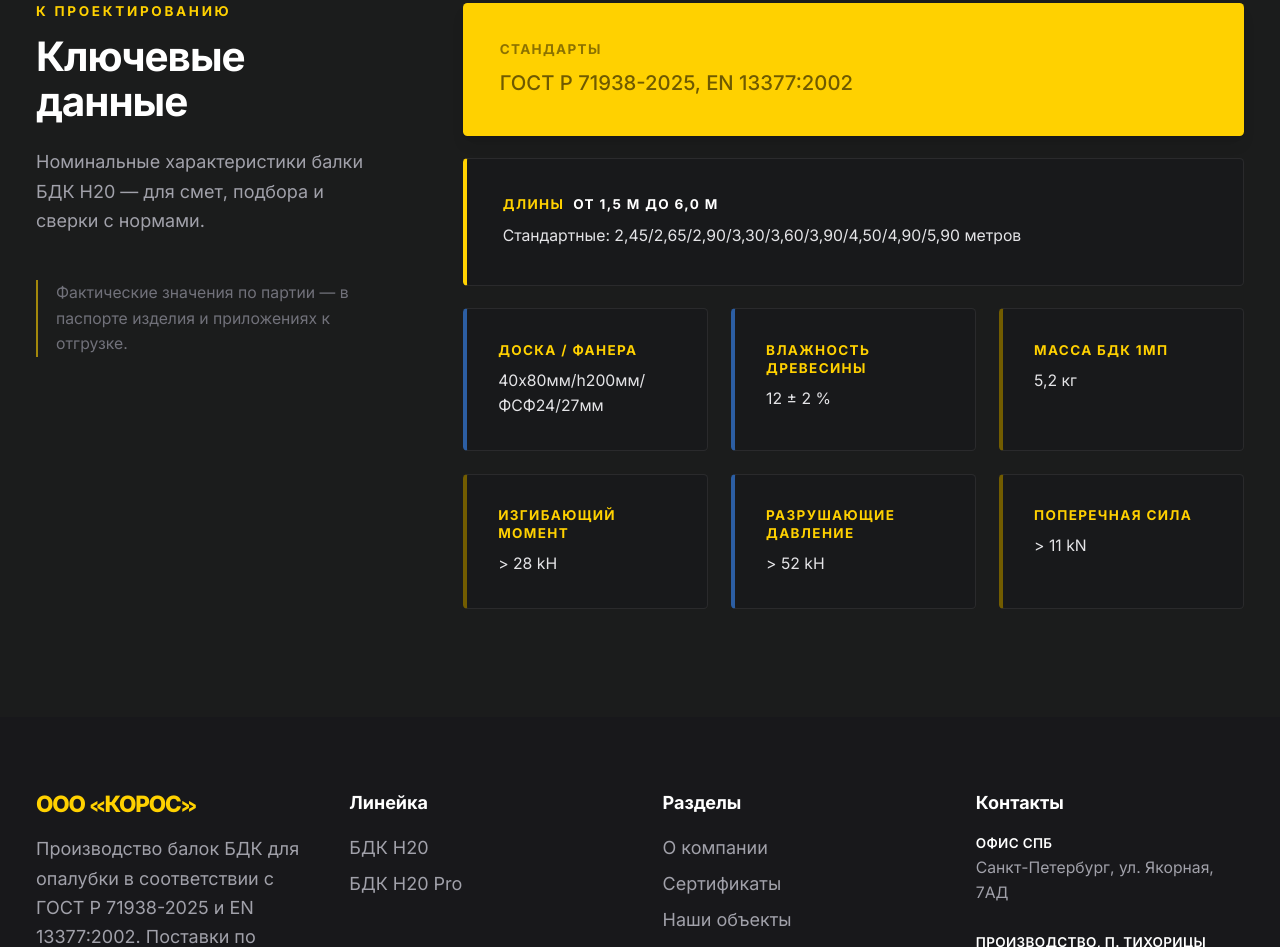
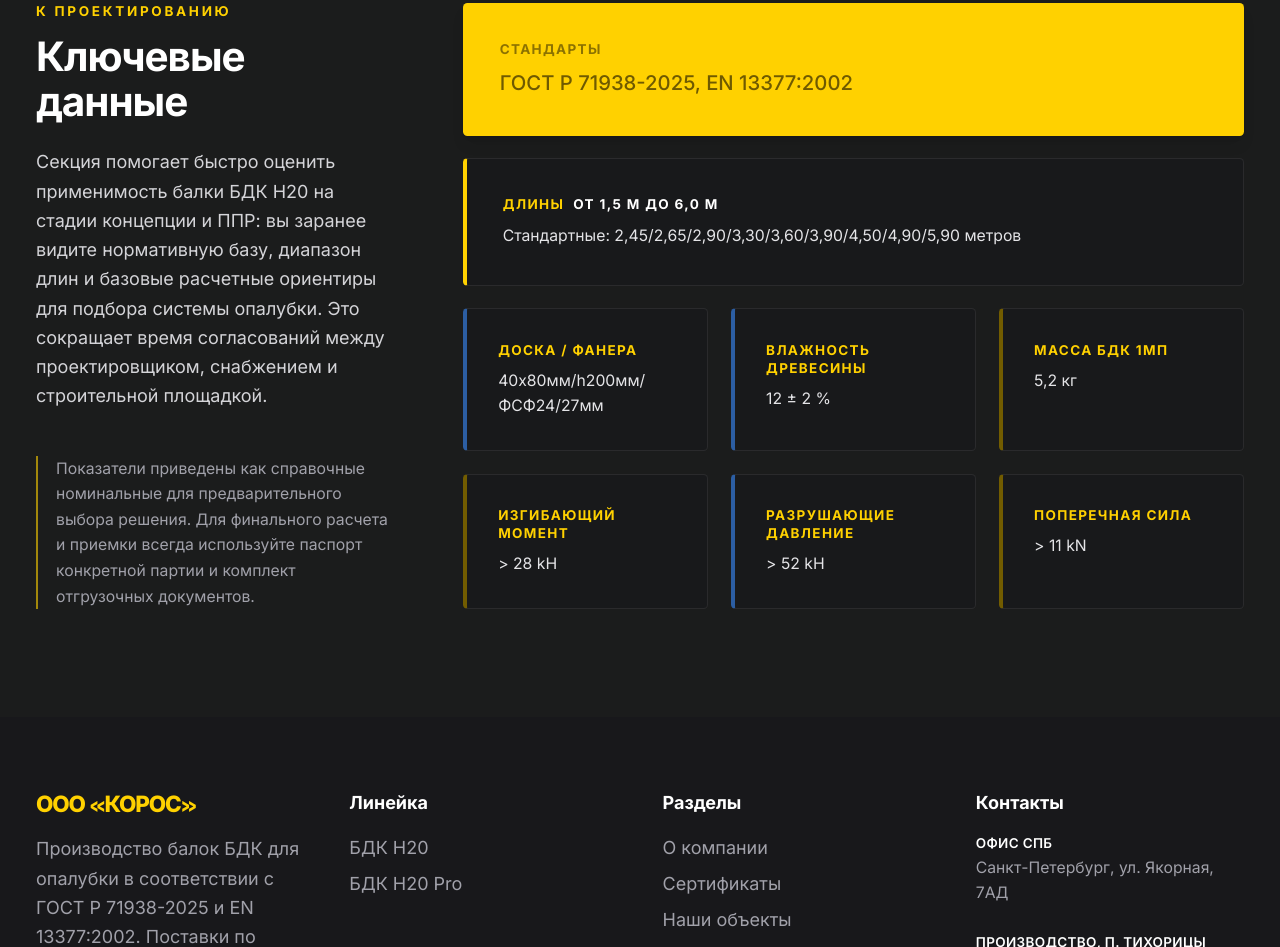
Before and after one commit to imfamous1/korosbeams, a website: page index.html in a window 1280 px wide. Shown: the part 3561-4508 px from the top of the page. Drawn offline with nearby package versions, Linux system fonts and the light colour scheme.

Commit message:
Главная: усилить левый текстовый блок в секции «Ключевые данные».
Добавлен более информативный текст без дублирования карточек справа и улучшена читаемость левого контейнера в RU/EN локалях.

```diff
--- a/index.html
+++ b/index.html
@@ -167,9 +167,9 @@
 <div class="lg:col-span-4 lg:sticky lg:top-28">
 <p class="text-primary-container font-headline font-bold uppercase text-xs tracking-[0.2em] mb-3" data-i18n="index.specs.kicker">К проектированию</p>
 <h2 class="text-3xl sm:text-4xl font-headline font-bold tracking-tight mb-5 leading-[1.1]" data-i18n="index.specs.title">Ключевые данные</h2>
-<p class="text-zinc-400 leading-relaxed max-w-md" data-i18n="index.specs.sub">…</p>
+<p class="text-zinc-300 text-base leading-relaxed max-w-lg" data-i18n="index.specs.sub">…</p>
 <div class="hidden lg:block mt-10 pl-4 border-l-2 border-primary-container/60">
-<p class="text-sm text-zinc-500 leading-relaxed" data-i18n="index.specs.aside">…</p>
+<p class="text-sm text-zinc-400 leading-relaxed max-w-lg" data-i18n="index.specs.aside">…</p>
 </div>
 </div>
 <div class="lg:col-span-8">
--- a/js/i18n.js
+++ b/js/i18n.js
@@ -121,8 +121,8 @@
 
       "index.specs.kicker": "К проектированию",
       "index.specs.title": "Ключевые данные",
-      "index.specs.sub": "Номинальные характеристики балки БДК H20 — для смет, подбора и сверки с нормами.",
-      "index.specs.aside": "Фактические значения по партии — в паспорте изделия и приложениях к отгрузке.",
+      "index.specs.sub": "Секция помогает быстро оценить применимость балки БДК H20 на стадии концепции и ППР: вы заранее видите нормативную базу, диапазон длин и базовые расчетные ориентиры для подбора системы опалубки. Это сокращает время согласований между проектировщиком, снабжением и строительной площадкой.",
+      "index.specs.aside": "Показатели приведены как справочные номинальные для предварительного выбора решения. Для финального расчета и приемки всегда используйте паспорт конкретной партии и комплект отгрузочных документов.",
       "index.specs.std": "Стандарты",
       "index.specs.std.val": "ГОСТ Р 71938-2025, EN 13377:2002",
       "index.specs.dims": "Доска / Фанера",
@@ -527,8 +527,8 @@
 
       "index.specs.kicker": "Engineering",
       "index.specs.title": "Key data",
-      "index.specs.sub": "Nominal BDK H20 beam specs — for estimates, selection and code checks.",
-      "index.specs.aside": "Lot-specific figures appear on the product data sheet and shipping paperwork.",
+      "index.specs.sub": "This section helps teams quickly evaluate BDK H20 suitability during concept design and method statements: you can align standards, length range and baseline structural references before final procurement. It reduces back-and-forth between engineering, purchasing and site operations.",
+      "index.specs.aside": "Values are shown as nominal references for preliminary selection. For final design checks and acceptance, always rely on the product passport for the specific lot and shipping documentation.",
       "index.specs.std": "Standards",
       "index.specs.std.val": "GOST R 71938-2025, EN 13377:2002",
       "index.specs.dims": "Board / plywood",
```
